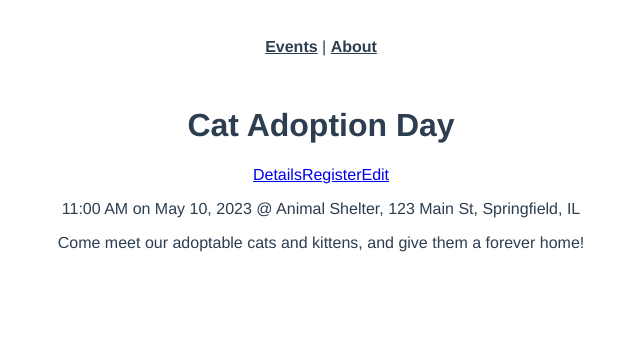
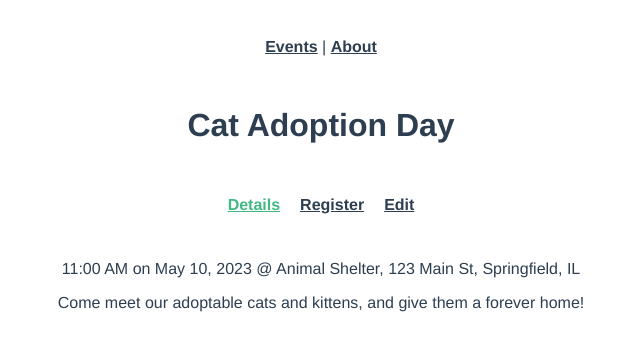
Before and after one commit to Strla/real-world-vue, a Vue app: page /event/5928101 in a window 1280 px wide. Shown: the top 350 px of the page, without its empty margins (319-959 px from the left). Built offline with nearby package versions, Linux system fonts and the light colour scheme; data requests are answered from the project's data file.

Commit message:
add flash messages

```diff
--- a/src/App.vue
+++ b/src/App.vue
@@ -1,11 +1,16 @@
 <script setup lang="ts">
 import { RouterLink, RouterView } from 'vue-router'
+import { inject } from 'vue'
+import type { GStoreType } from '@/views/event/EventRegister.vue'
+
+const GStore = inject<GStoreType>('GStore')
 </script>
 
 <template>
   <div id="layout">
     <header>
       <div class="wrapper">
+        <div id="flashMessage" v-if="GStore?.flashMessage">{{ GStore.flashMessage }}</div>
         <nav>
           <RouterLink :to="{ name: 'event-list' }">Events</RouterLink> |
           <RouterLink :to="{ name: 'about' }">About</RouterLink>
@@ -17,6 +22,20 @@ import { RouterLink, RouterView } from 'vue-router'
 </template>
 
 <style>
+@keyframes yellowfade {
+  from {
+    background: yellow;
+  }
+  to {
+    background: transparent;
+  }
+}
+
+#flashMessage {
+  animation-name: yellowfade;
+  animation-duration: 3s;
+}
+
 #layout {
   font-family: Avenir, Helvetica, Arial, sans-serif;
   -webkit-font-smoothing: antialiased;
--- a/src/main.ts
+++ b/src/main.ts
@@ -1,4 +1,4 @@
-import { createApp } from 'vue'
+import { createApp, reactive } from 'vue'
 import { createPinia } from 'pinia'
 
 import App from './App.vue'
@@ -9,4 +9,7 @@ const app = createApp(App)
 app.use(createPinia())
 app.use(router)
 
+const GStore = reactive({ flashMessage: '' })
+app.provide('GStore', GStore)
+
 app.mount('#app')
--- a/src/views/event/EventLayout.vue
+++ b/src/views/event/EventLayout.vue
@@ -46,4 +46,19 @@ onMounted(() => {
   </div>
 </template>
 
-<style scoped></style>
+<style scoped>
+#nav {
+  padding: 30px;
+  display: flex;
+  justify-content: center;
+  align-items: center;
+  gap: 20px;
+}
+#nav a {
+  font-weight: bold;
+  color: #2c3e50;
+}
+#nav a.router-link-exact-active {
+  color: #42b983;
+}
+</style>
--- a/src/views/event/EventRegister.vue
+++ b/src/views/event/EventRegister.vue
@@ -1,10 +1,23 @@
 <script setup lang="ts">
 import { useRouter } from 'vue-router'
+import { defineProps, inject } from 'vue'
+
+export type GStoreType = {
+  flashMessage: string
+}
+
 const props = defineProps(['event'])
 const router = useRouter()
+const GStore = inject<GStoreType>('GStore')
+
 const register = () => {
-  console.log('Registering for event:', props.event)
-  router.push({ name: 'event-details' })
+  if (GStore) {
+    GStore.flashMessage = `Event registration successful for ${props.event.title}`
+    setTimeout(() => {
+      GStore.flashMessage = ''
+    }, 3000)
+    router.push({ name: 'event-details' })
+  }
 }
 </script>
 
```
